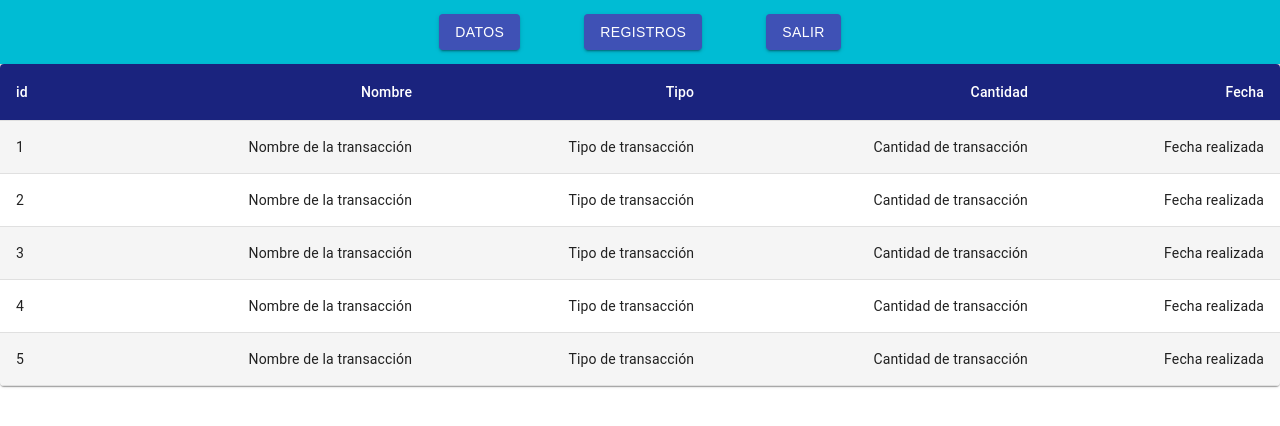
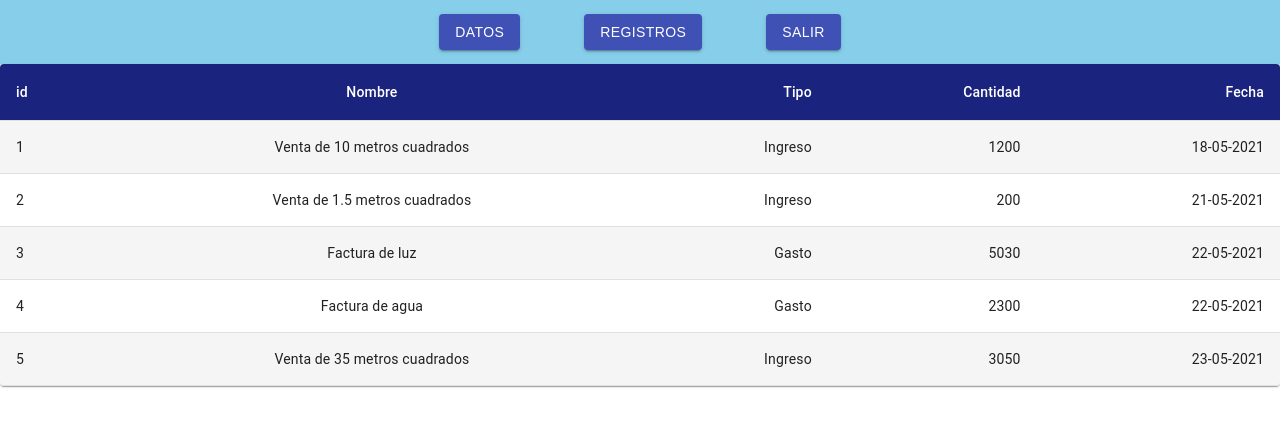
Before and after one commit to sebas411/ing_software_proyecto, a React (Create React App) app in the folder frontend/: page /datos in a window 1280 px wide. Shown: the top 426 px of the page. Built offline with nearby package versions, Linux system fonts and the light colour scheme.

Commit message:
minor changes on frontend

```diff
--- a/frontend/src/components/Navbar/index.js
+++ b/frontend/src/components/Navbar/index.js
@@ -13,7 +13,7 @@ const useStyles = makeStyles((theme) => ({
     },
     appbar: {
         flexGrow: 1,
-        backgroundColor: '#00bcd4'
+        backgroundColor: 'skyblue'
     }
 }))
 
--- a/frontend/src/pages/Datos/index.js
+++ b/frontend/src/pages/Datos/index.js
@@ -32,11 +32,11 @@ function createData(id, nombre, tipo, cantidad, fecha) {
 }
 
 const rows = [
-  createData(1, 'Nombre de la transacción', 'Tipo de transacción', 'Cantidad de transacción', 'Fecha realizada'),
-  createData(2, 'Nombre de la transacción', 'Tipo de transacción', 'Cantidad de transacción', 'Fecha realizada'),
-  createData(3, 'Nombre de la transacción', 'Tipo de transacción', 'Cantidad de transacción', 'Fecha realizada'),
-  createData(4, 'Nombre de la transacción', 'Tipo de transacción', 'Cantidad de transacción', 'Fecha realizada'),
-  createData(5, 'Nombre de la transacción', 'Tipo de transacción', 'Cantidad de transacción', 'Fecha realizada'),
+  createData(1, 'Venta de 10 metros cuadrados', 'Ingreso', '1200', '18-05-2021'),
+  createData(2, 'Venta de 1.5 metros cuadrados', 'Ingreso', '200', '21-05-2021'),
+  createData(3, 'Factura de luz', 'Gasto', '5030', '22-05-2021'),
+  createData(4, 'Factura de agua', 'Gasto', '2300', '22-05-2021'),
+  createData(5, 'Venta de 35 metros cuadrados', 'Ingreso', '3050', '23-05-2021'),
 ];
 
 const useStyles = makeStyles({
@@ -55,7 +55,7 @@ export default function DataTable() {
         <TableHead>
           <TableRow>
             <StyledTableCell>id</StyledTableCell>
-            <StyledTableCell align="right">Nombre</StyledTableCell>
+            <StyledTableCell align="center">Nombre</StyledTableCell>
             <StyledTableCell align="right">Tipo</StyledTableCell>
             <StyledTableCell align="right">Cantidad</StyledTableCell>
             <StyledTableCell align="right">Fecha</StyledTableCell>
@@ -67,7 +67,7 @@ export default function DataTable() {
               <StyledTableCell component="th" scope="row">
                 {row.id}
               </StyledTableCell>
-              <StyledTableCell align="right">{row.nombre}</StyledTableCell>
+              <StyledTableCell align="center">{row.nombre}</StyledTableCell>
               <StyledTableCell align="right">{row.tipo}</StyledTableCell>
               <StyledTableCell align="right">{row.cantidad}</StyledTableCell>
               <StyledTableCell align="right">{row.fecha}</StyledTableCell>
--- a/frontend/src/pages/HomePage/style.css
+++ b/frontend/src/pages/HomePage/style.css
@@ -10,6 +10,6 @@
   display: flex;
   flex-direction: column;
   align-items: center;
-  background-color: springgreen;
+  background-color: skyblue;
   padding: 200px;
 }
--- a/frontend/src/pages/Registros/index.js
+++ b/frontend/src/pages/Registros/index.js
@@ -117,7 +117,7 @@ class Registros extends React.Component {
       <>
         <Container>
         <br />
-          <Button color="success" onClick={()=>this.mostrarModalInsertar()}>Crear</Button>
+          <Button color="success" onClick={()=>this.mostrarModalInsertar()}>Ingresar registro</Button>
           <br />
           <br />
           <Table>
```
